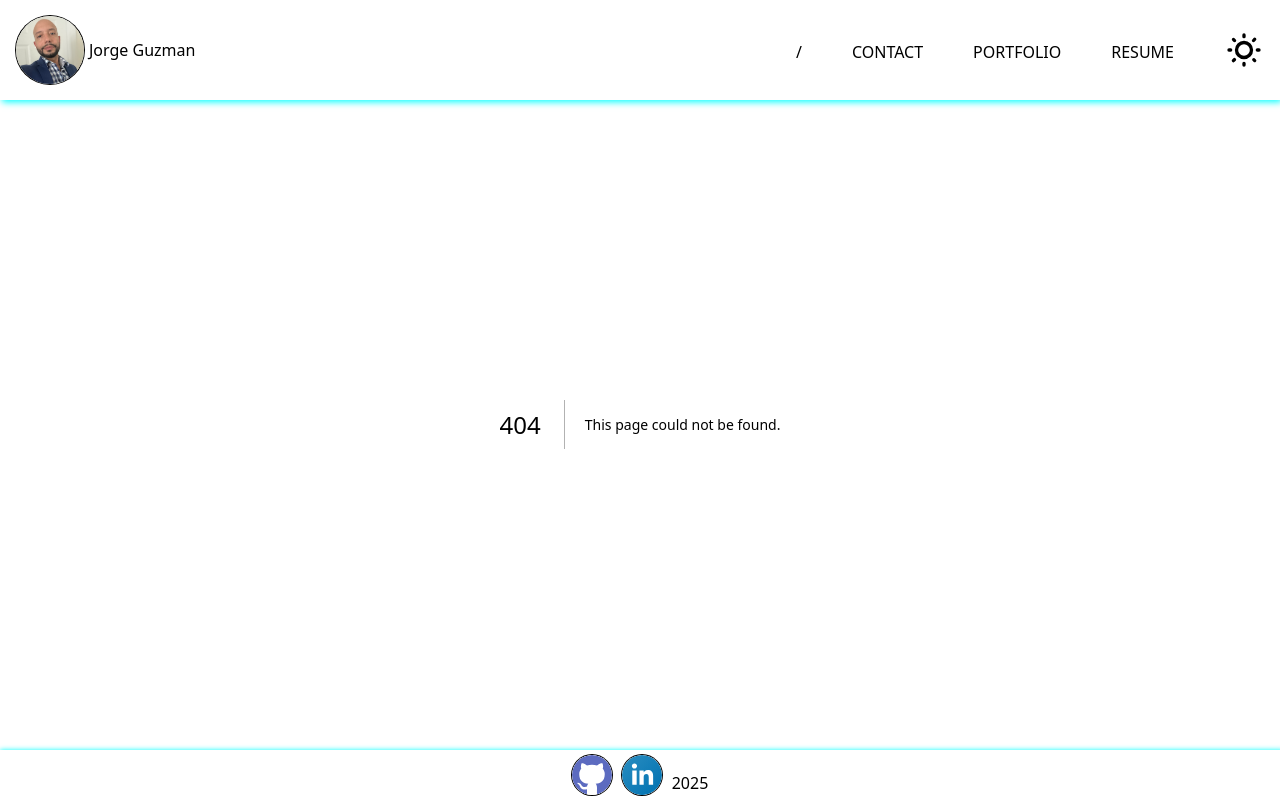
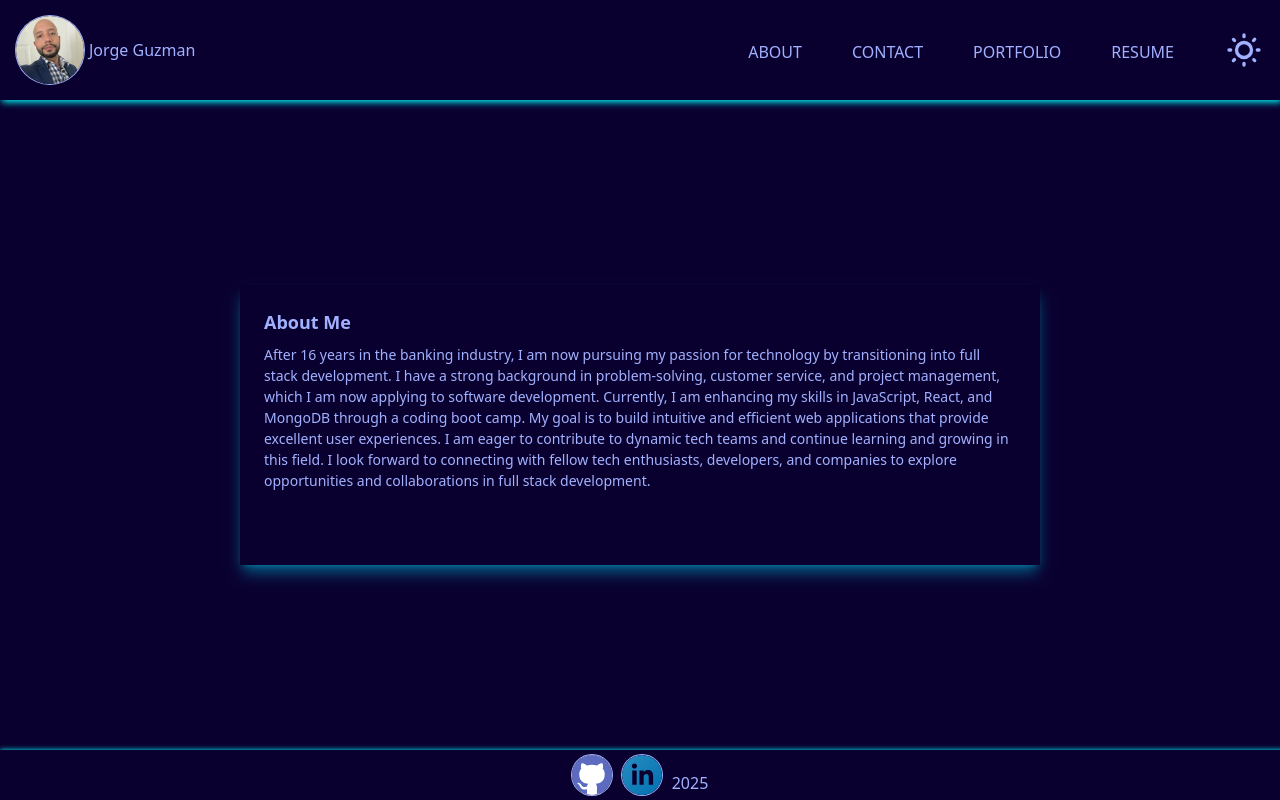
Before and after one commit to JGuzman87/jorge-portfolio, a Next.js app: page /about in a window 1280 px wide. Before the commit this address had no page. Built offline with nearby package versions, Linux system fonts and the light colour scheme.

Commit message:
fixed about me link

```diff
--- /dev/null
+++ b/src/app/about/page.tsx
@@ -0,0 +1,26 @@
+import React from 'react'
+
+const AboutMe = () => {
+  return (
+    <div className="aboutme-card  w-200 h-70 shadow-lg shadow-cyan-500/50">
+      <div className="card-body">
+        <h2 className="card-title">About Me</h2>
+        <p>
+          After 16 years in the banking industry, I am now pursuing my passion
+          for technology by transitioning into full stack development. I have a
+          strong background in problem-solving, customer service, and project
+          management, which I am now applying to software development.
+          Currently, I am enhancing my skills in JavaScript, React, and MongoDB
+          through a coding boot camp. My goal is to build intuitive and
+          efficient web applications that provide excellent user experiences. I
+          am eager to contribute to dynamic tech teams and continue learning and
+          growing in this field. I look forward to connecting with fellow tech
+          enthusiasts, developers, and companies to explore opportunities and
+          collaborations in full stack development.
+        </p>
+      </div>
+    </div>
+  );
+}
+
+export default AboutMe;
--- a/src/components/Nav.tsx
+++ b/src/components/Nav.tsx
@@ -4,7 +4,7 @@
 
 const Nav = () => {
 
-  const navItems = ['/', 'contact', 'portfolio', 'resume']
+  const navItems: string[] = ['about', 'contact', 'portfolio', 'resume']
   return (
     <div>
       <nav className="nav-container">
```
